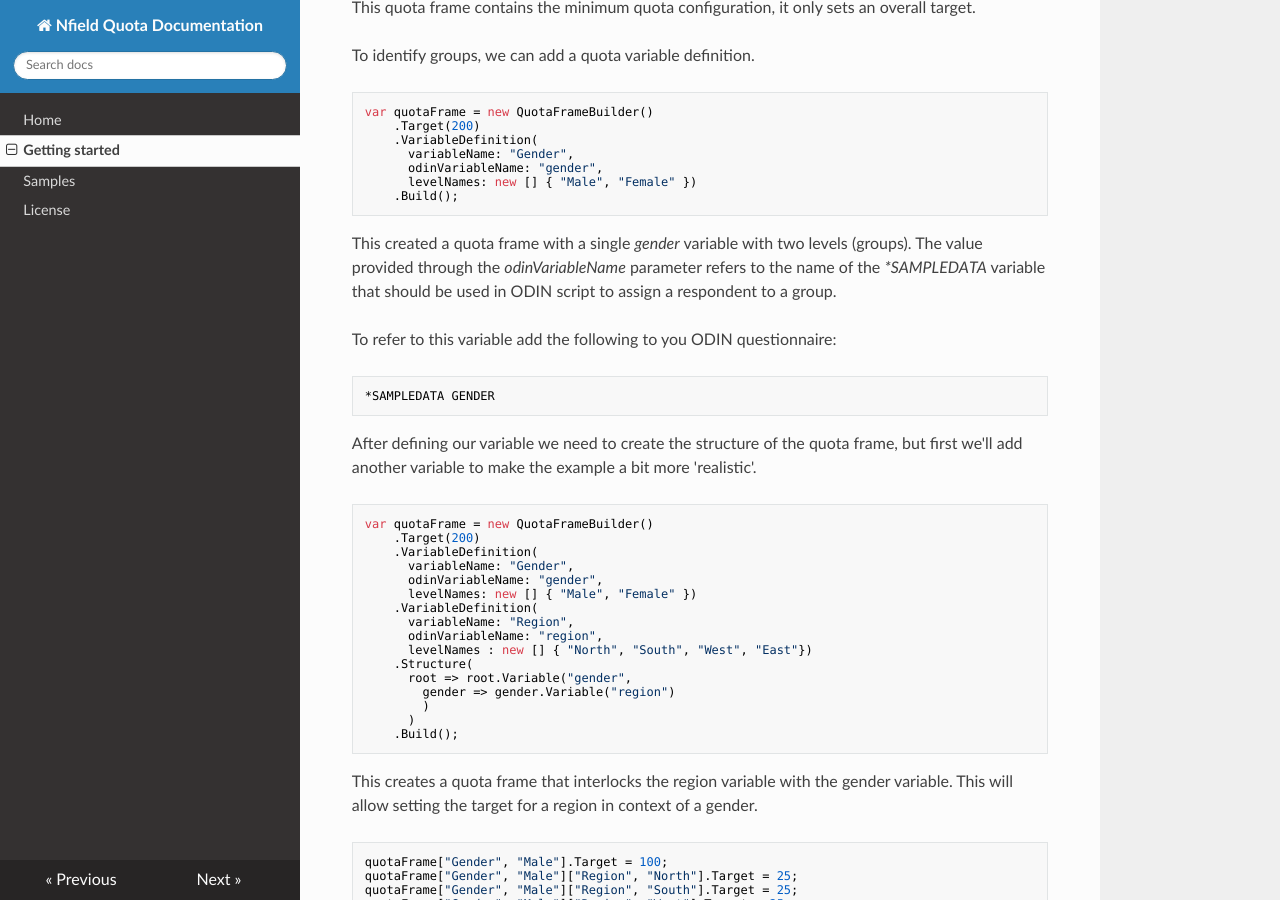
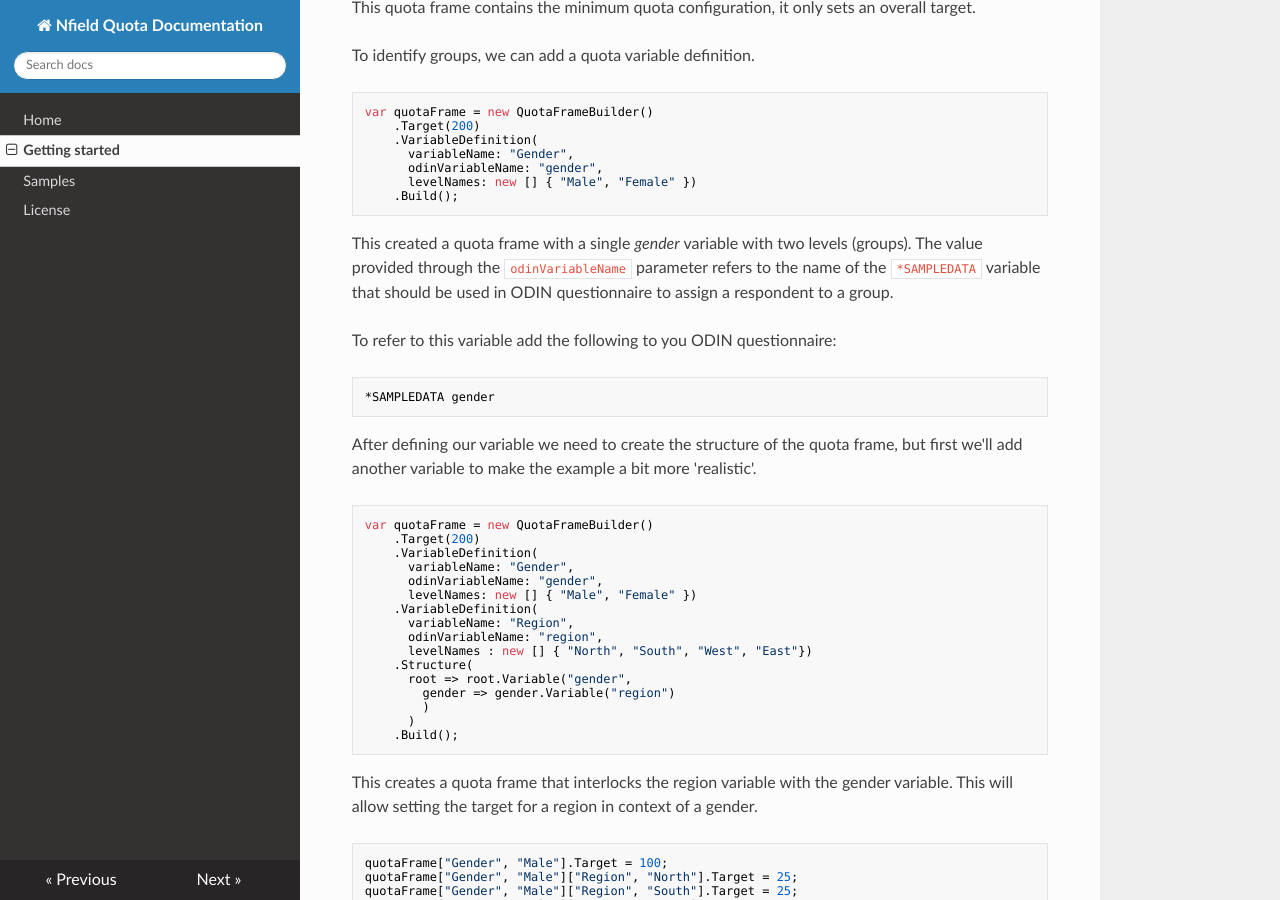
Before and after one commit to NIPOSoftwareBV/Nfield.Quota, an MkDocs documentation site: the page built from docs/getting_started.md, in a window 1280 px wide and 900 px high, scrolled down 738 px. Built offline with MkDocs 1.6.1, drawn with Linux system fonts in a browser that asks for light colours; nearby versions of some CDN libraries; old or Windows-style settings are respelled for this version of MkDocs.

Commit message:
Modify docs and add link to readme (#22)
* Update getting_started.md

* Update README.md

* Updated link to NuGet package

````diff
--- a/docs/getting_started.md
+++ b/docs/getting_started.md
@@ -38,13 +38,13 @@ var quotaFrame = new QuotaFrameBuilder()
 ```
 
 This created a quota frame with a single _gender_ variable with two levels (groups). The value provided through the
-_odinVariableName_ parameter refers to the name of the _*SAMPLEDATA_ variable that should be used in ODIN script
+`odinVariableName` parameter refers to the name of the `*SAMPLEDATA` variable that should be used in ODIN questionnaire
 to assign a respondent to a group.
 
 To refer to this variable add the following to you ODIN questionnaire:
 
 ```text
-*SAMPLEDATA GENDER
+*SAMPLEDATA gender
 ```
 
 After defining our variable we need to create the structure of the quota frame, but first we'll add another variable to make the example a bit more 'realistic'.
@@ -91,6 +91,6 @@ Now that you have been introduced to the basics of setting up quota, refer to th
 complex quota frames.
 
 [Nfield]: http://www.nfieldmr.com
-[NuGet]: http://nuget.org
+[NuGet]: https://www.nuget.org/packages/Nfield.Quota
 [samples]: samples.md
 [InvalidOperationException]: https://msdn.microsoft.com/en-us/library/system.invalidoperationexception(v=vs.110).aspx
````
Also changed, not shown: README.md (+3 -0 lines).
